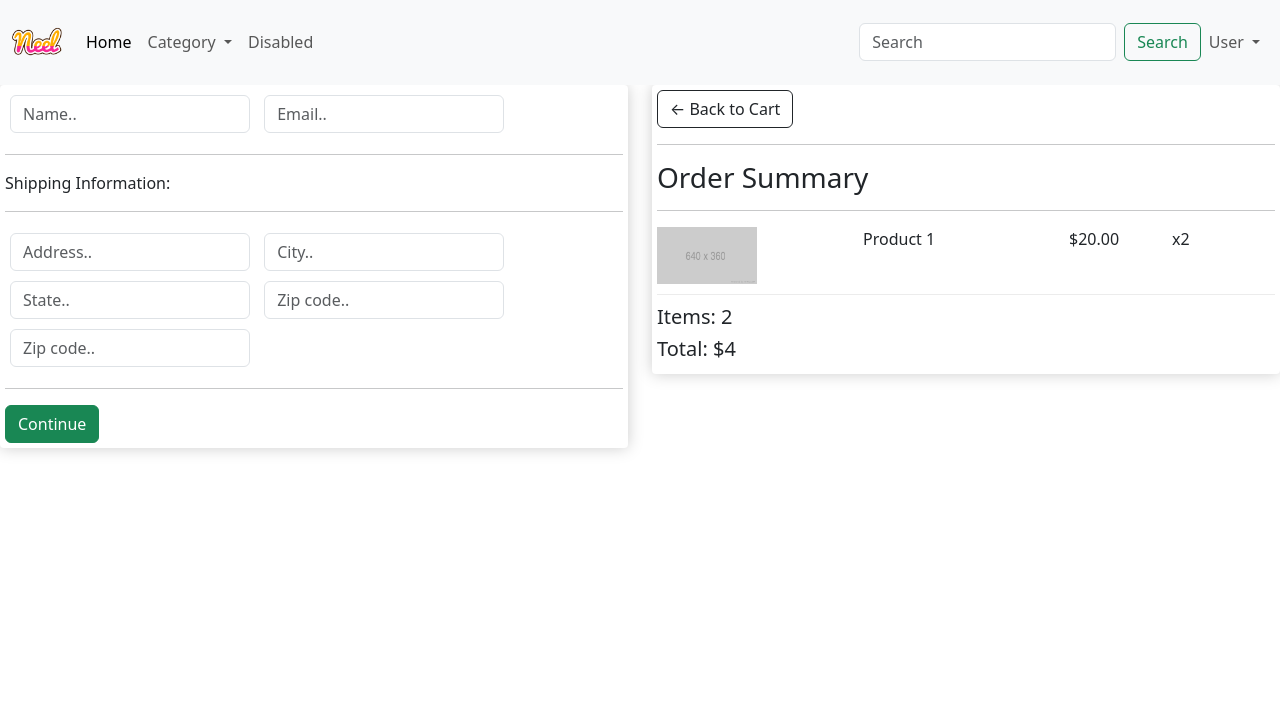
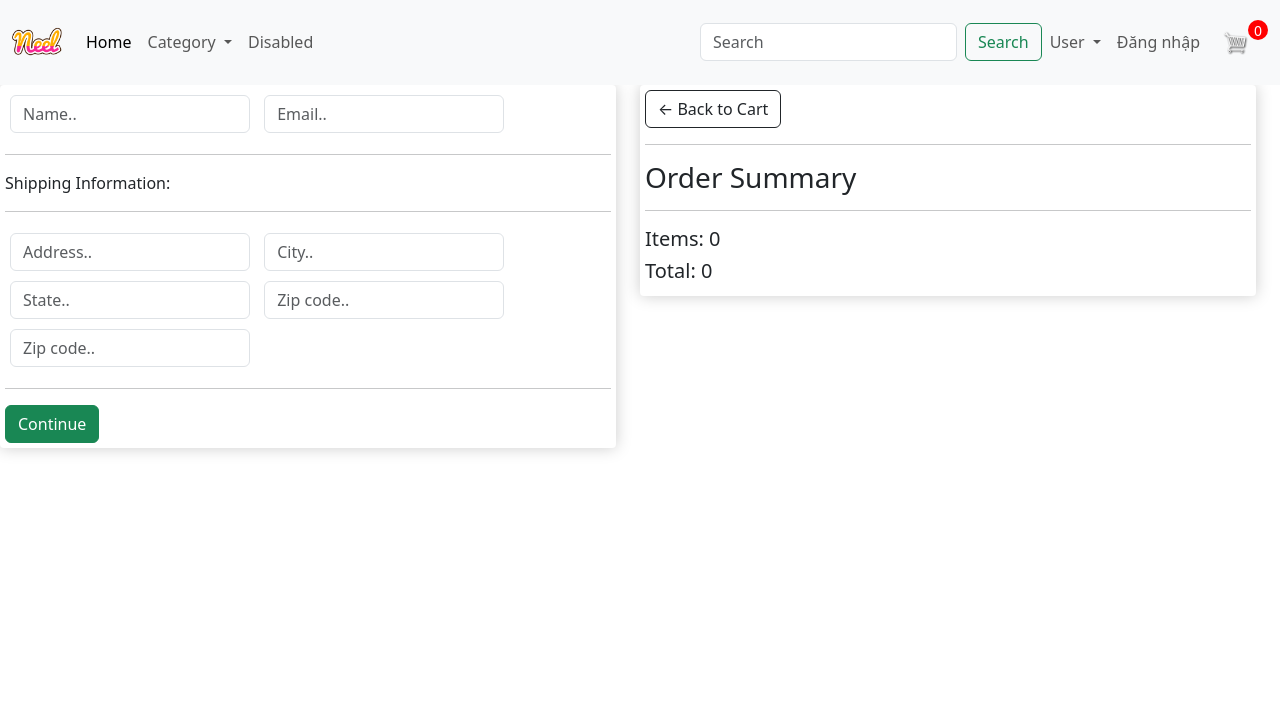
Before and after one commit to hoang-hung-hd/python_mysql, a Django app: page /checkout/ in a window 1280 px wide. Shown: the top 712 px of the page. Run offline with Django 4.2, Linux system fonts and the light colour scheme; some libraries are stand-ins or nearby versions.

Commit message:
add feature about cart

```diff
--- a/app/Templates/app/base.html
+++ b/app/Templates/app/base.html
@@ -22,6 +22,26 @@
         <script src="{%static 'app/js/all.min.js' %}"></script>
         <script src="{%static 'app/js/myscript.js' %}"></script>
         <script src="{%static 'app/js/owl.carousel.min.js' %}"></script>
+        <script type="text/javascript">
+            var user ='{{ request.user }}'
+            function getCookie(name) {
+              let cookieValue = null;
+              if (document.cookie && document.cookie !== '') {
+                  const cookies = document.cookie.split(';');
+                  for (let i = 0; i < cookies.length; i++) {
+                      const cookie = cookies[i].trim();
+                      // Does this cookie string begin with the name we want?
+                      if (cookie.substring(0, name.length + 1) === (name + '=')) {
+                          cookieValue = decodeURIComponent(cookie.substring(name.length + 1));
+                          break;
+                      }
+                  }
+              }
+              return cookieValue;
+          }
+          const csrftoken = getCookie('csrftoken');
+        </script>
+
         <script src="https://cdnjs.cloudflare.com/ajax/libs/jquery/3.6.4/jquery.min.js" integrity="sha512-pumBsjNRGGqkPzKHndZMaAG+bir374sORyzM3uulLV14lN5LyykqNk8eEeUlUkB3U0M4FApyaHraT65ihJhDpQ==" crossorigin="anonymous" referrerpolicy="no-referrer"></script>
         <script src="https://cdn.jsdelivr.net/npm/@popperjs/core@2.11.6/dist/umd/popper.min.js" integrity="sha384-oBqDVmMz9ATKxIep9tiCxS/Z9fNfEXiDAYTujMAeBAsjFuCZSmKbSSUnQlmh/jp3" crossorigin="anonymous"></script>
         <script src="https://cdn.jsdelivr.net/npm/bootstrap@5.3.0-alpha1/dist/js/bootstrap.min.js" integrity="sha384-mQ93GR66B00ZXjt0YO5KlohRA5SY2XofN4zfuZxLkoj1gXtW8ANNCe9d5Y3eG5eD" crossorigin="anonymous"></script>
@@ -73,7 +93,14 @@
                       <li><a class="dropdown-item" href="#">Log out</a></li>
                     </ul>
                 </li>
+                <li class = "nav-item">
+                  <a class = "nav-link">Đăng nhập</a>
+                </li>
               </ul>
+              <div class = 'form-inline my-2 my-lg-0'>
+                <a href="{% url 'cart' %}"><img id="cart-icon" src="{% static 'images/cart.png'%}"></a>
+                <p id="cart-total">{{ cartItems }}</p>
+              </div>
             </div>
           </nav>
           {% block banner-slider %}{% endblock banner-slider %}
@@ -86,5 +113,7 @@
           </footer>
 
         <script src="" async defer></script>
+
+        <script src="{%static 'app/js/cart.js' %}"></script>
     </body>
 </html>
--- a/app/Templates/app/checkout.html
+++ b/app/Templates/app/checkout.html
@@ -1,7 +1,7 @@
 {% extends './base.html' %}
 {% load static %}
 {% block content_checkout %}
-     <div class="row">
+     <div class="row" style="width: 100%">
 		<div class="col-lg-6">
 			<div class="box-element" id="form-wrapper">
 				<form id="form">
@@ -53,14 +53,16 @@
 				<hr>
 				<h3>Order Summary</h3>
 				<hr>
+			{% for item in items %}
 				<div class="cart-row">
-					<div style="flex:2"><img class="row-image" src="{% static 'app/images/placeholder.png' %}"></div>
-					<div style="flex:2"><p>Product 1</p></div>
-					<div style="flex:1"><p>$20.00</p></div>
-					<div style="flex:1"><p>x2</p></div>
+					<div style="flex:2"><img class="row-image" src="{{ item.product.ImageURL }}"></div>
+					<div style="flex:2"><p>{{ item.product.productName }}</p></div>
+					<div style="flex:1"><p>{{ item.product.productPrice }}</p></div>
+					<div style="flex:1"><p>{{ item.quantity }}</p></div>
 				</div>
-				<h5>Items:   2</h5>
-				<h5>Total:   $4</h5>
+				{% endfor %}
+				<h5>Items:   {{ order.get_cart_items }}</h5>
+				<h5>Total:   {{ order.get_cart_total }}</h5>
 			</div>
 		</div>
 	</div>
--- a/app/Templates/app/home.html
+++ b/app/Templates/app/home.html
@@ -57,7 +57,7 @@
     <div class="box-element product">
       <img src="{{ product.ImageURL }}" class="thumbnail">
       <h6><strong>{{ product.productName }}</strong></h6>
-      <button class="btn btn-outline-secondary add-btn">Add to Cart</button>
+      <button data-product ={{product.id}} data-action= "add" class="btn btn-outline-secondary add-btn update-cart">Add to Cart</button>
       <a class="btn btn-outline-success" href="#">Product Detail</a>
       <h4 style="display: inline-block; float: right"><strong>$ {{ product.productPrice | floatformat:2 }}</strong></h4>
     </div>
--- a/app/static/app/css/main.css
+++ b/app/static/app/css/main.css
@@ -41,11 +41,13 @@ h1,h2,h3,h4,h5,h6{
 	color:#fff;
 	background-color: red;
 	width: 20px;
-	height: 25px;
+	height: 20px;
 	border-radius: 50%;
 	font-size: 14px;
+	margin-top: -35px;
+    margin-bottom: 1rem;
+    margin-left: 40px;
 }
-
 .col-lg-3, .col-lg-4, .col-lg-6, .col-lg-8, .col-lg-12{
 	margin-top: 10px;
 }
--- /dev/null
+++ b/app/static/app/js/cart.js
@@ -0,0 +1,36 @@
+var updateBtns = document.getElementsByClassName('update-cart')
+
+for (i = 0; i< updateBtns.length; i ++) {
+    updateBtns[i].addEventListener('click', function() {
+        var productId = this.dataset.product
+        var action = this.dataset.action
+        console.log(productId)
+        console.log(user)
+
+        if (user === 'AnonymousUser') {
+            console.log('user not logged in')
+        }else {
+            updateUserOrder(productId , action)
+        }
+    })
+}
+
+function updateUserOrder(productId , action) {
+    var url= '/update_item/'
+    fetch( url, {
+        method: "POST",
+        headers: {
+            'Content-Type': 'application/json',
+            'X-CSRFToken' : csrftoken
+        },
+        body : JSON.stringify({ 'productId': productId, 'action': action})
+    })
+    .then((response) =>  {
+        return response.json()
+    })
+    .then((data) =>  {
+        console.log('action : ', data)
+        location.reload()
+    })
+
+}
--- a/app/urls.py
+++ b/app/urls.py
@@ -7,4 +7,5 @@ urlpatterns = [
     path('cart/', views.cart, name="cart"),
     path('checkout/', views.checkout, name="checkout"),
     path("hello/<name>", views.hello_there, name="hello_there"),
+    path('update_item/', views.updateItems, name="update_item"),
 ]
--- a/app/views.py
+++ b/app/views.py
@@ -1,8 +1,9 @@
 from django.shortcuts import render
-from django.http import HttpResponse
+from django.http import HttpResponse, JsonResponse
 from .models import *
 from django.utils.timezone import datetime
 import re
+import json
 
 # Create your views here.
 
@@ -24,24 +25,75 @@ def hello_there(request, name):
 
 def get_home(request):
     products = Product.objects.all()
-    context= {'products': products}
+
+    if request.user.is_authenticated:
+        customer = request.user.customer
+        order, created = Order.objects.get_or_create(customer=customer, complete=False)
+        cartItems = order.get_cart_items
+        if created:
+            items = []
+            print('you dont have any items in order')
+        else:
+            items = order.orderitem_set.all()
+    else:
+        items = []
+        order = { 'get_cart_items': 0, 'get_cart_total': 0}
+        cartItems = order['get_cart_items']
+
+    context= {'products': products, 'cartItems': cartItems}
     return render(request, 'app/home.html', context)
 
 def cart(request):
     if request.user.is_authenticated:
         customer = request.user.customer
         order, created = Order.objects.get_or_create(customer=customer, complete=False)
+        cartItems = order.get_cart_items
         if created:
             items = []
             print('you dont have any items in order')
         else:
             items = order.orderitem_set.all()
-            print("have result " + str(items))
     else:
         items = []
-    context= {'items': items, 'order': order}
+        order = { 'get_cart_items': 0, 'get_cart_total': 0}
+        cartItems = order['get_cart_items']
+    context= {'items': items, 'order': order, 'cartItems': cartItems}
     return render(request, 'app/cart.html', context)
 
 def checkout(request):
-    context= {}
+    if request.user.is_authenticated:
+        customer = request.user.customer
+        order, created = Order.objects.get_or_create(customer=customer, complete=False)
+        cartItems = order.get_cart_items
+        if created:
+            items = []
+            print('you dont have any items in order')
+        else:
+            items = order.orderitem_set.all()
+    else:
+        items = []
+        order = { 'get_cart_items': 0, 'get_cart_total': 0}
+        cartItems = order['get_cart_items']
+    context= {'items': items, 'order': order, 'cartItems': cartItems}
     return render(request, 'app/checkout.html', context)
+
+def updateItems(request):
+    data = json.loads(request.body)
+    productId = data['productId']
+    action = data['action']
+    customer = request.user.customer
+    product = Product.objects.get(id = productId)
+    order, created = Order.objects.get_or_create(customer=customer, complete=False)
+    orderitem, created = OrderItem.objects.get_or_create( order=order, product = product)
+    if action == 'add':
+        orderitem.quantity +=1
+    elif action == 'remove':
+        orderitem.quantity = 0
+    elif action == 'minus':
+        orderitem.quantity -=1
+    orderitem.save()
+
+    if orderitem.quantity <= 0:
+        orderitem.delete()
+
+    return JsonResponse(action, safe = False)
```
Also changed, not shown: app/Templates/app/cart.html (+4 -4 lines), app/static/app/images/cart.png (added), app/static/images/cart.png (added).
